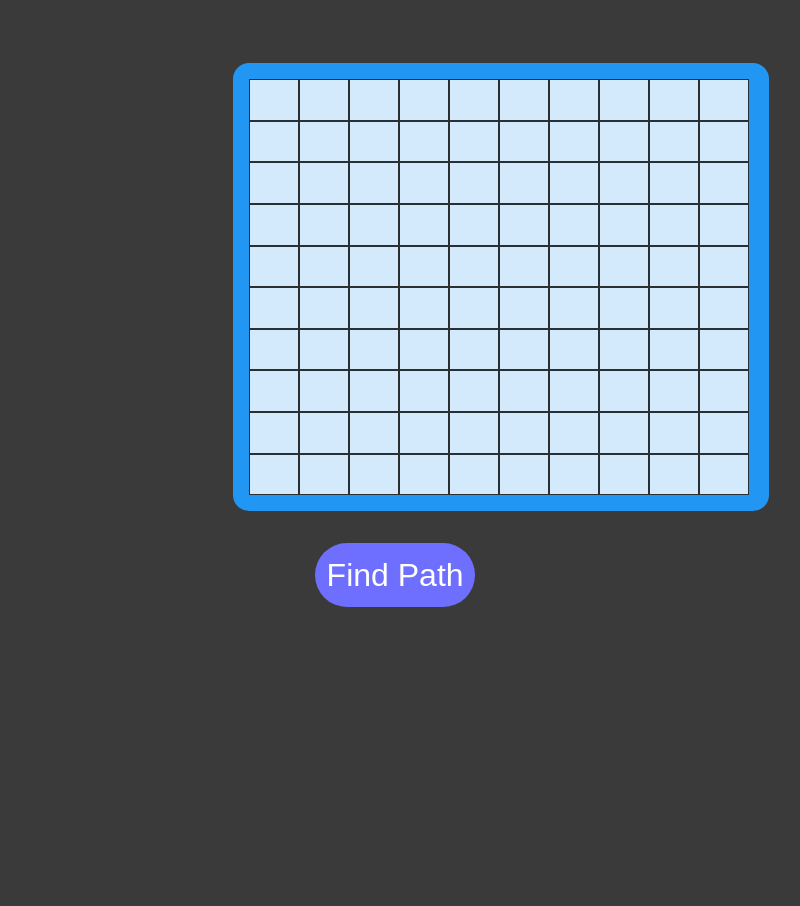
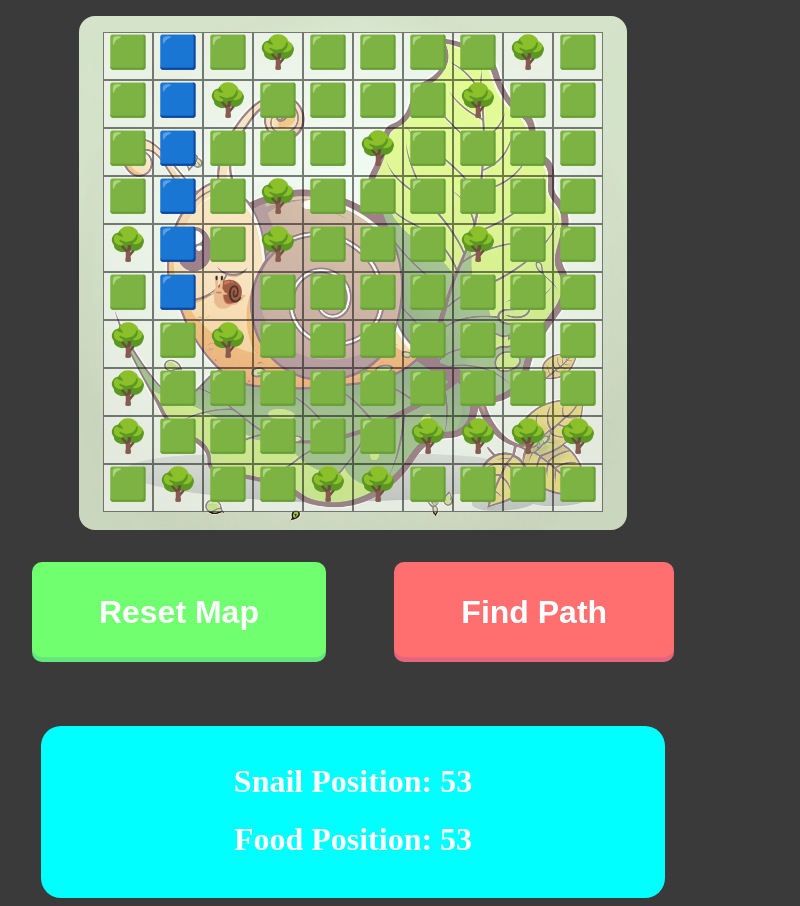
Before and after one commit to Mister-Axolotl/PathFinder, a plain HTML site: page src/index.html in a window 1280 px wide. Both pictures are taken after a click on the button "Find Path". Shown: the whole page, without its empty margins (287-1087 px from the left). Before the commit the page ends 800 px from the top, so only its background shows below. Drawn offline with Linux system fonts and the light colour scheme.

Commit message:
added functions to move

```diff
--- a/src/css/custom.css
+++ b/src/css/custom.css
@@ -1,40 +1,77 @@
 body {
     background-color: rgb(59, 58, 58);
+    text-align: center;
+    user-select: none;
 }
 
-#play {
+button {
+    margin: 1em 1em 1em 1em;
+    padding: 1em 2.1em 1.1em;
+    border-radius: 10px;
+    border-style: none;
+    color: #ffffff;
+    background-color: rgb(111, 111, 255);
+    -webkit-transition: 0.3s;
+    -moz-transition: 0.3s;
+    -o-transition: 0.3s;
+    transition: 0.3s;
+    font-family: sans-serif;
+    font-weight: 600;
     text-align: center;
-    color: white;
+    box-shadow: 0em -0.3rem 0em rgba(0, 0, 255, 0.1) inset;
+    position: relative;
+    width: fit-content;
+    height: 100px;
     font-size: 2em;
-    border-style: none;
-    background-color: rgb(111, 111, 255);
-    height: 2em;
-    width: 5em;
-    margin-left: 47%;
-    border-radius: 1em;
-    margin-top: 1em;
 }
 
-#play:hover {
-    background-color: rgb(42, 42, 168);
+button:hover {
+    opacity: 0.5;
     cursor: pointer;
 }
 
+button:active:enabled {
+    -webkit-transform: scale(0.90);
+    -moz-transform: scale(0.90);
+    -ms-transform: scale(0.90);
+    -o-transform: scale(0.90);
+    transform: scale(0.90);
+}
+
+button:disabled {
+    cursor: not-allowed;
+    background-color: rgb(255, 111, 111);
+}
+
 .grid-container {
-    margin-top: 5%;
+    margin-top: 1em;
+    padding: 1em 2.1em 1.1em;
     display: grid;
+    justify-content: center;
     grid-template-columns: 50px 50px 50px 50px 50px 50px 50px 50px 50px 50px;
-    background-color: #2196F3;
-    padding: 1em;
+    background-image: url("../images/plains.png");
+    background-repeat: no-repeat;
+    background-size: cover;
     border-radius: 1em;
-    height: 26em;
-    width: 31.5em;
-    margin-left: 32em;
+    height: 30em;
+    width: 30em;
+    margin-left: auto;
+    margin-right: auto;
 }
 
 .grid-item {
-    background-color: rgba(255, 255, 255, 0.8);
-    border: 1px solid rgba(0, 0, 0, 0.8);
-    font-size: 30px;
-    text-align: center;
+    background-color: rgba(255, 255, 255, 0.5);
+    border: 1px solid rgba(0, 0, 0, 0.5);
+    font-size: 200%;
 }
+
+.text {
+    background-color: aqua;
+    margin: 2em 20em 0em 20em;
+    padding: 1em 1.1em 1.1em 1.1em;
+    border-radius: 20px;
+}
+
+div > h1{
+    color: rgb(255, 255, 255);
+}
--- a/src/index.html
+++ b/src/index.html
@@ -7,16 +7,17 @@
 	<meta http-equiv="Pragma" content="no-cache" />
 	<meta http-equiv="Expires" content="0" />
 	<link rel="stylesheet" type="text/css" href="css/custom.css">
-    <script src="js/core.js" defer></script>
-	<script src="main.js" defer></script>
+    <script src="js/main.js" defer></script>
 </head>
-<body>
-	<div id="content" class="container"></div>
-	<div class="grid-container">
-	</div>
-	<button id="play">Find Path</button>
-</body>
-<style>
+	<body>
+		<div id="content" class="container"></div>
+		<div class="grid-container"></div>
+		<button id="reset" title="Reset map">Reset Map</button>
+		<button id="find-path" title="Find path">Find Path</button>
+		<div class="text">
+			<h1 id="character-position"></h1>
+			<h1 id="food-position"></h1>
+		</div>
 
-</style>
+	</body>
 </html>
--- /dev/null
+++ b/src/js/main.js
@@ -0,0 +1,227 @@
+var resetButton = document.querySelector('#reset');
+var findPathButton = document.querySelector('#find-path');
+var container = document.querySelector(".grid-container");
+var textCharacterPosition = document.querySelector("#character-position");
+var textFoodPosition = document.querySelector("#food-position");
+var timerInterval;
+
+//TODO faire des paramètres
+
+for(let i = 1 ; i <= 100 ; i++) {
+    let cell = document.createElement("div");
+    container.appendChild(cell).className = "grid-item";
+    container.appendChild(cell).id = i;
+}
+
+function updateTextsPositions(){
+    textCharacterPosition.innerHTML = `Snail Position: ${findCharacterPosition()}`;
+    textFoodPosition.innerHTML = `Food Position: ${findFoodPosition()}`;
+}
+function resetMap() {
+    window.clearTimeout(timerInterval);
+    container.style.backgroundImage = "url('./images/plains.png')";
+    findPathButton.disabled = false;
+    resetButton.style.backgroundColor = "rgb(111, 111, 255)";
+    for(let i = 1 ; i <= 100 ; i++ ){
+        let cell = document.querySelector(`[id='${i}']`);
+        let randomNum = Math.random();
+        if(randomNum < 0.1) {
+            cell.innerHTML = "🌳";
+        } else {
+            cell.innerHTML = "🟩";
+        }
+    }
+
+    function randomNumber() {
+        return Math.floor(Math.random() * 100) + 1;
+    }
+
+    function characterAndFood() {
+        let randomNumCharacter = randomNumber();
+        let randomNumFood = randomNumber();
+        let cellCharacter = document.querySelector(`[id='${randomNumCharacter}']`);
+        let cellFood = document.querySelector(`[id='${randomNumFood}']`);
+        if(randomNumCharacter != randomNumFood){
+            cellCharacter.innerHTML = "🥬";
+            cellFood.innerHTML = "🐌";
+        } else {
+            characterAndFood();
+        }
+    }
+    characterAndFood();
+    updateTextsPositions();
+}
+
+function findCharacterPosition() {
+    for(let i = 1 ; i <= 100 ; i++ ){
+        let cell = document.querySelector(`[id='${i}']`);
+        if(cell.innerHTML == "🐌"){
+            return i;
+        }
+    }
+}
+
+function findFoodPosition() {
+    for(let i = 1 ; i <= 100 ; i++ ){
+        let cell = document.querySelector(`[id='${i}']`);
+        if(cell.innerHTML == "🥬"){
+            return i;
+        }
+    }
+}
+
+function replaceCell(ancientCell, newCell) {
+    ancientCell.innerHTML = "🟦";
+    newCell.innerHTML = "🐌";
+}
+
+function detectTree(ancientCell, newCell) {
+    if(newCell.innerHTML != "🌳") {
+        return true;
+    } else return false;
+}
+
+function moveUp(positionCharacter) {
+    let ancientCell = document.querySelector(`[id='${positionCharacter}']`);
+    let newCell = document.querySelector(`[id='${positionCharacter - 10}']`);
+    if(newCell.innerHTML != "🌳") {
+        replaceCell(ancientCell, newCell);
+    } else {
+        newCell = document.querySelector(`[id='${positionCharacter + 1}']`);
+        if(newCell.innerHTML != "🌳") {
+            newCell = document.querySelector(`[id='${positionCharacter - 1}']`);
+            replaceCell(ancientCell, newCell);
+        }
+    }
+}
+
+function moveDown(positionCharacter) {
+    let ancientCell = document.querySelector(`[id='${positionCharacter}']`);
+    let newCell = document.querySelector(`[id='${positionCharacter + 10}']`);
+    if(newCell.innerHTML != "🌳") {
+        replaceCell(ancientCell, newCell);
+    } else {
+        newCell = document.querySelector(`[id='${positionCharacter + 1}']`);
+        if(newCell.innerHTML != "🌳") {
+            newCell = document.querySelector(`[id='${positionCharacter - 1}']`);
+            replaceCell(ancientCell, newCell);
+        }
+    }
+}
+
+function moveLeft(positionCharacter) {
+    let ancientCell = document.querySelector(`[id='${positionCharacter}']`);
+    let newCell = document.querySelector(`[id='${positionCharacter - 1}']`);
+    if(newCell.innerHTML != "🌳") {
+        replaceCell(ancientCell, newCell);
+    } else {
+        newCell = document.querySelector(`[id='${positionCharacter + 10}']`);
+        if(newCell.innerHTML != "🌳") {
+            newCell = document.querySelector(`[id='${positionCharacter - 10}']`);
+            replaceCell(ancientCell, newCell);
+        }
+    }
+}
+
+function moveRight(positionCharacter) {
+    let ancientCell = document.querySelector(`[id='${positionCharacter}']`);
+    let newCell = document.querySelector(`[id='${positionCharacter + 1}']`);
+    if(newCell.innerHTML != "🌳") {
+        replaceCell(ancientCell, newCell);
+    } else {
+        newCell = document.querySelector(`[id='${positionCharacter + 10}']`);
+        if(newCell.innerHTML != "🌳") {
+            newCell = document.querySelector(`[id='${positionCharacter - 10}']`);
+            replaceCell(ancientCell, newCell);
+        }
+    }
+}
+
+function characterMove() {
+    updateTextsPositions();
+    let positionCharacter = findCharacterPosition();
+    let positionFood = findFoodPosition();
+    let forwardCell = document.querySelector(`[id='${positionCharacter + 1}']`);
+    let backwardCell = document.querySelector(`[id='${positionCharacter - 1}']`);
+    let aboveCell = document.querySelector(`[id='${positionCharacter + 10}']`);
+    let belowCell = document.querySelector(`[id='${positionCharacter - 10}']`);
+
+
+    if(positionCharacter >= 1 && positionCharacter <= 10){
+        if(positionCharacter > positionFood) {
+            let difference = positionCharacter - positionFood;
+            if(difference >= 1 && difference < 10) {
+                moveLeft(positionCharacter);
+            } else if(difference >= 10 && difference < 20) {
+                moveLeft(positionCharacter);
+            } else if(difference >= 20){
+                moveUp(positionCharacter)
+            }
+        } else {
+            let difference = positionFood - positionCharacter;
+            if(difference >= 1 && difference < 10) {
+                moveRight(positionCharacter);
+            } else if(difference >= 10 && difference < 20) {
+                moveRight(positionCharacter);
+            } else if(difference >= 20){
+                moveDown(positionCharacter);
+            }
+        }
+    } else {
+        if(belowCell.innerHTML == "🥬"){
+            moveUp(positionCharacter);
+            return true;
+        } else if(forwardCell.innerHTML == "🥬"){
+            moveRight(positionCharacter);
+            return true;
+        } else if(backwardCell.innerHTML == "🥬"){
+            moveLeft(positionCharacter);
+            return true;
+        } else {
+            if(positionCharacter > positionFood) {
+                let difference = positionCharacter - positionFood;
+                if(difference >= 1 && difference < 10) {
+                    moveLeft(positionCharacter);
+                } else if(difference >= 10 && difference < 20) {
+                    moveLeft(positionCharacter);
+                } else if(difference >= 20){
+                    moveUp(positionCharacter)
+                }
+            } else {
+                let difference = positionFood - positionCharacter;
+                if(difference >= 1 && difference < 10) {
+                    moveRight(positionCharacter);
+                } else if(difference >= 10 && difference < 20) {
+                    moveDown(positionCharacter);
+                } else if(difference >= 20){
+                    moveDown(positionCharacter);
+                }
+            }
+        }
+    }
+}
+
+function findPath() {
+    findPathButton.disabled = true;
+    timerInterval = setTimeout(function(){
+        if(characterMove() == true){
+            console.log("Fin du jeu !");
+            container.style.backgroundImage = "url('./images/finishSnail.png')";
+            textCharacterPosition.innerHTML = `Snail Position: ${findCharacterPosition()}`;
+            resetButton.style.backgroundColor = "rgb(111, 255, 111)";
+        } else{
+            findPath();
+        }
+    }, 300);
+}
+
+resetButton.addEventListener('click', function() {
+    resetMap();
+});
+
+findPathButton.addEventListener('click', function() {
+    findPath();
+});
+
+resetMap();
+updateTextsPositions();
--- a/src/main.js
+++ /dev/null
@@ -1,15 +0,0 @@
-let tab = [["⬜", "🟥", "⬜", "⬜", "⬜", "⬜", "⬜", "⬜", "⬜", "⬜" ], ["⬜", "⬜", "⬜", "⬜", "⬜", "🟥", "⬜", "⬜", "⬜", "⬜" ], ["⬜", "⬜", "⬜", "⬜", "⬜", "⬜", "⬜", "⬜", "⬜", "⬜" ], ["⬜", "🟥", "⬜", "⬜", "⬜", "⬜", "⬜", "⬜", "⬜", "🟥" ], ["⬜", "⬜", "🟥", "⬜", "⬜", "🟥", "⬜", "⬜", "⬜", "⬜" ], ["⬜", "⬜", "⬜", "⬜", "⬜", "⬜", "⬜", "⬜", "⬜", "⬜" ], ["⬜", "⬜", "⬜", "⬜", "⬜", "⬜", "⬜", "⬜", "⬜", "⬜" ], ["⬜", "⬜", "⬜", "⬜", "⬜", "⬜", "⬜", "⬜", "⬜", "⬜" ], ["⬜", "⬜", "⬜", "🟥", "⬜", "⬜", "⬜", "⬜", "🟥", "⬜" ], ["⬜", "⬜", "⬜", "⬜", "⬜", "🟥", "⬜", "⬜", "🌊", "⬜" ]];
-
-var playButton = document.querySelector('#play');
-var container = document.querySelector(".grid-container");
-
-for(let i = 1 ; i <= 100 ; i++) {
-    let cell = document.createElement("div");
-    container.appendChild(cell).className = "grid-item";
-    container.appendChild(cell).id = i;
-}
-
-playButton.addEventListener('click', function() {
-    tab[0][0] = "👦";
-
-});
```
Also changed, not shown: src/js/core.js (deleted, +0 -1 lines), src/images/finishSnail.png (added), src/images/plains.png (added).
